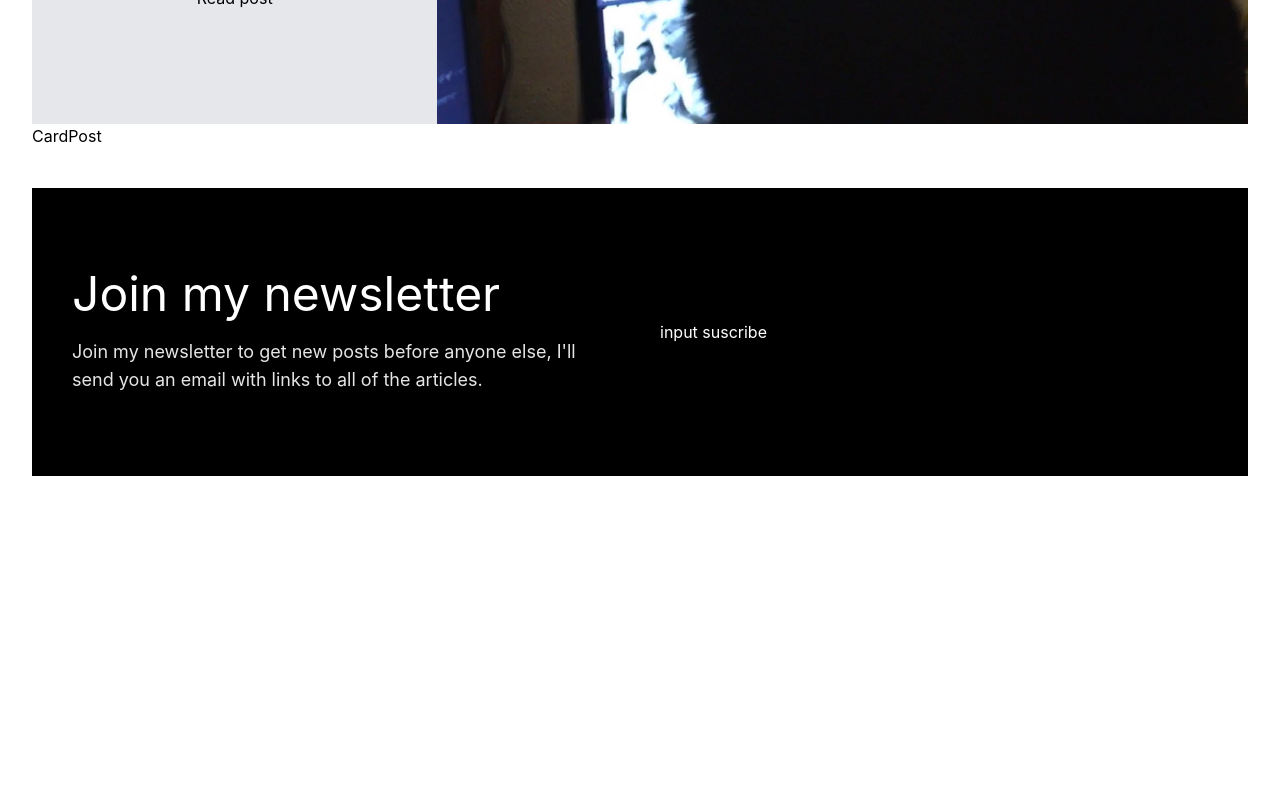
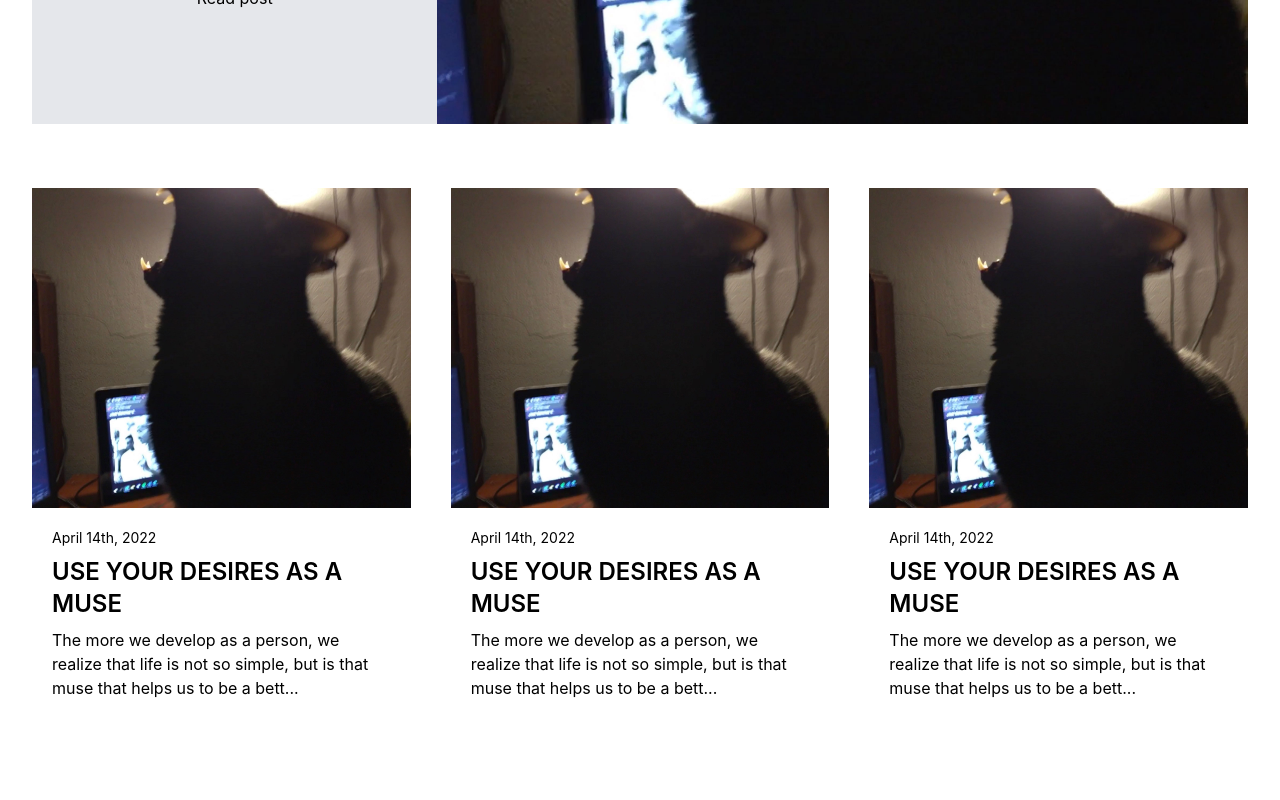
Before and after one commit to SALT0S/portfolio-next, a Next.js app: page /blog in a window 1280 px wide. Shown: the part 520-1320 px from the top of the page. Before the commit the page ends 1036 px from the top, so only its background shows below. Built offline with nearby package versions, Linux system fonts and the light colour scheme.

Commit message:
Card post

```diff
--- a/components/UI/BlogComponents/CardPost.tsx
+++ b/components/UI/BlogComponents/CardPost.tsx
@@ -1,7 +1,74 @@
+import Image from "next/image";
+import Tuco from "/public/img/FotoTuco.jpg";
 
 export const CardPost = () => {
-	return (
-		<div><h2>
-			CardPost</h2></div>
-	)
-}
+  return (
+    <section className="my-16 grid gap-10 sm:grid-cols-2 md:grid-cols-2 lg:grid-cols-3">
+      <div className=" mb-8 w-full">
+        <div className="relative h-80 w-full">
+          <Image
+            src={Tuco}
+            alt="foto del tuco"
+            layout="fill"
+            objectFit="cover"
+          />
+        </div>
+
+        <article className="p-5">
+          <p className="text-sm">April 14th, 2022</p>
+          <h2 className="my-2 text-2xl font-semibold">
+            USE YOUR DESIRES AS A MUSE
+          </h2>
+          <p className="">
+            The more we develop as a person, we realize that life is not so
+            simple, but is that muse that helps us to be a bett...
+          </p>
+        </article>
+      </div>
+
+      <div className="mb-8 w-full ">
+        <div className="relative h-80 w-full">
+          <Image
+            src={Tuco}
+            alt="foto del tuco"
+            layout="fill"
+            objectFit="cover"
+          />
+        </div>
+
+        <article className="p-5">
+          <p className="text-sm">April 14th, 2022</p>
+          <h2 className="my-2 text-2xl font-semibold">
+            USE YOUR DESIRES AS A MUSE
+          </h2>
+          <p className="">
+            The more we develop as a person, we realize that life is not so
+            simple, but is that muse that helps us to be a bett...
+          </p>
+        </article>
+      </div>
+
+      <div className="mb-8 w-full ">
+        <div className="relative h-80 w-full">
+          <Image
+            src={Tuco}
+            alt="foto del tuco"
+            layout="fill"
+            objectFit="cover"
+          />
+        </div>
+
+        <article className="p-5">
+          <p className="text-sm">April 14th, 2022</p>
+          <h2 className="my-2 text-2xl font-semibold">
+            USE YOUR DESIRES AS A MUSE
+          </h2>
+          <p className="">
+            The more we develop as a person, we realize that life is not so
+            simple, but is that muse that helps us to be a bett...
+          </p>
+        </article>
+      </div>
+    </section>
+  );
+};
--- a/components/UI/BlogComponents/Newsletter.tsx
+++ b/components/UI/BlogComponents/Newsletter.tsx
@@ -1,6 +1,6 @@
 export const Newsletter = () => {
   return (
-    <section className="container mx-auto max-w-7xl px-4 py-10 sm:px-6 lg:px-8">
+    <section className="container mx-auto my-10 max-w-7xl px-4 sm:px-6 lg:px-8">
       <div className="grid h-72 grid-cols-2 items-center gap-10 bg-black px-10 text-white">
         <div className="">
           <h3 className="text-5xl">Join my newsletter</h3>
```
